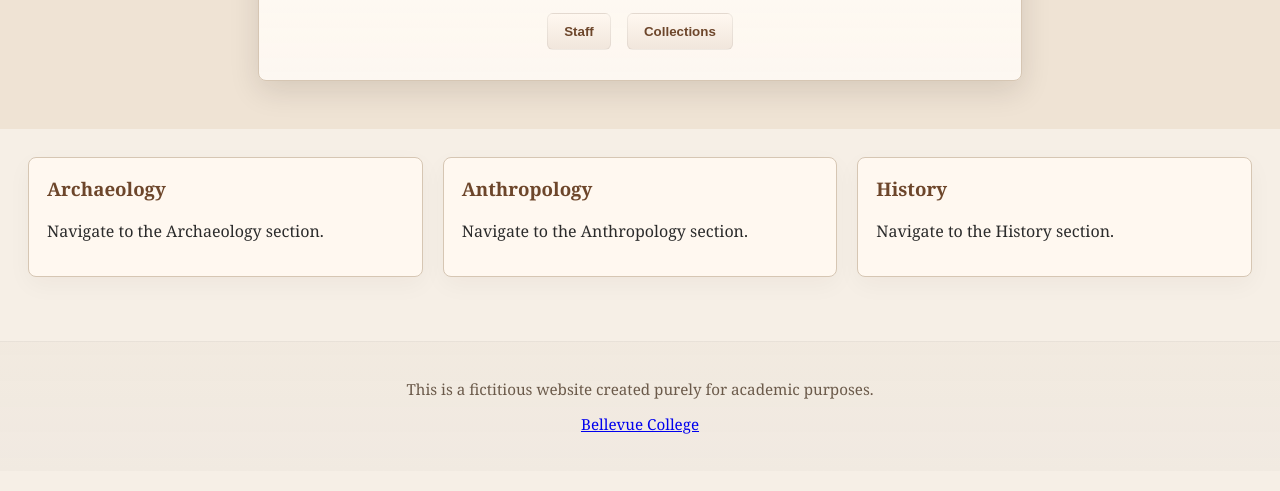
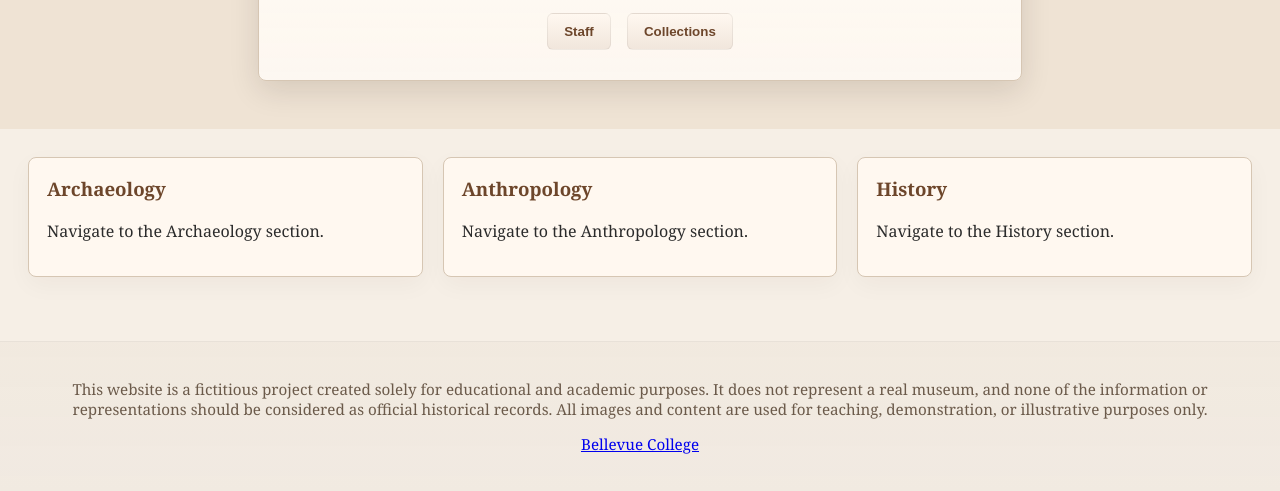
Before and after one commit to gabrikulo-a11y/museum, a plain HTML site: page index.html in a window 1280 px wide. Shown: the part 573-1064 px from the top of the page. Drawn offline with Linux system fonts and the light colour scheme.

Commit message:
Revise footer content for clarity on project intent
Updated footer text to clarify the project's educational purpose.

```diff
--- a/index.html
+++ b/index.html
@@ -48,8 +48,14 @@
   </main>
 
   <footer class="bottombar">
-    <p>This is a fictitious website created purely for academic purposes.</p>
-    <p><a href="https://www.bellevuecollege.edu" target="_blank" rel="noopener">Bellevue College</a></p>
+    <p>
+      This website is a fictitious project created solely for educational and academic purposes.
+      It does not represent a real museum, and none of the information or representations should be considered as official historical records.
+      All images and content are used for teaching, demonstration, or illustrative purposes only.
+    </p>
+    <p>
+      <a href="https://www.bellevuecollege.edu" target="_blank" rel="noopener">Bellevue College</a>
+    </p>
   </footer>
 </body>
 </html>
```
